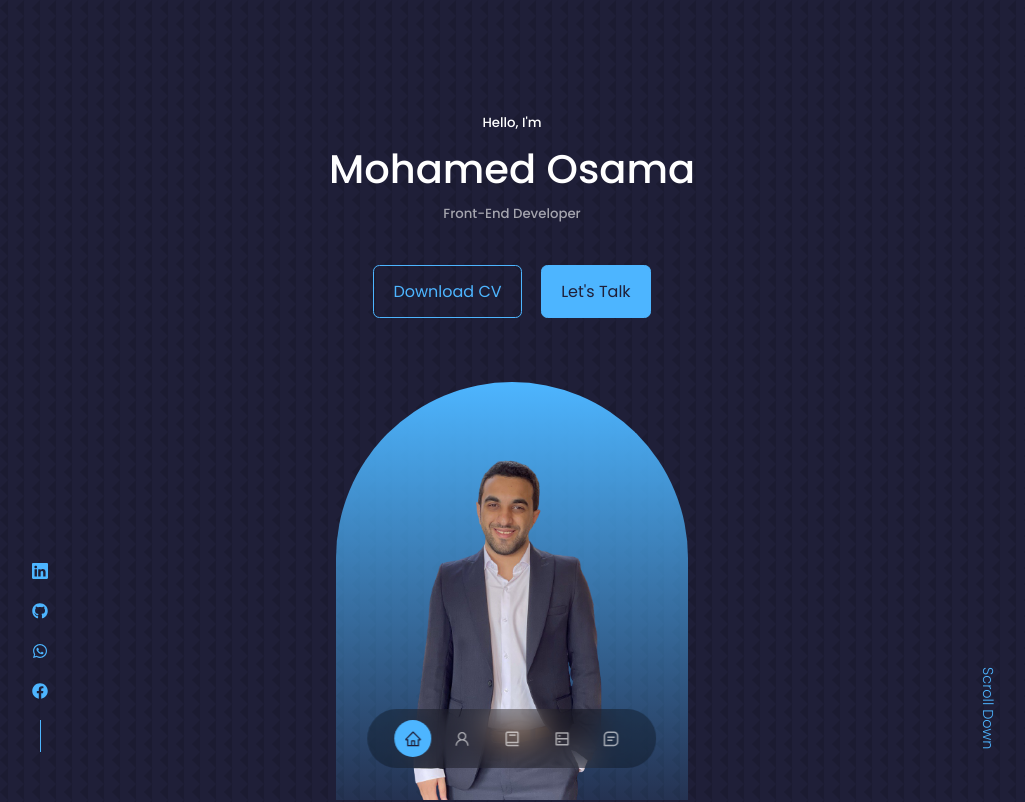
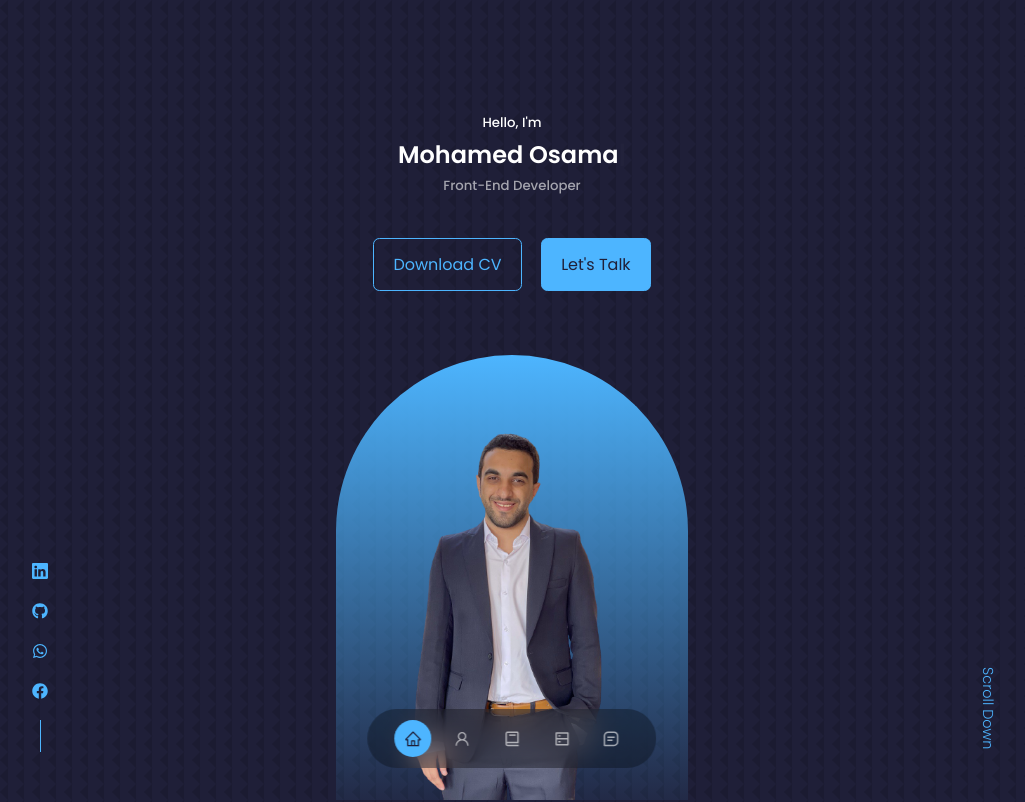
Before and after one commit to Mohamedosama20/my-portfolio, a React (Create React App) app: page / in a window 1280 px wide. Shown: the top 802 px of the page, without its empty margins (128-1153 px from the left). Built offline with nearby package versions, Linux system fonts and the light colour scheme.

Commit message:
portfolio

```diff
--- a/package.json
+++ b/package.json
@@ -14,6 +14,7 @@
     "react-dom": "^18.2.0",
     "react-icons": "^4.10.1",
     "react-scripts": "5.0.1",
+    "typed.js": "^2.0.16",
     "web-vitals": "^2.1.4"
   },
   "scripts": {
--- a/src/components/header/Header.js
+++ b/src/components/header/Header.js
@@ -3,12 +3,24 @@ import '../../styles/header.css'
 import CTA from './CTA'
 import Me from '../../assets/me.png'
 import HeaderSocials from './HeaderSocials'
+import Typed from 'typed.js';
+
 export const Header = () => {
+  const el = React.useRef(null);
+  React.useEffect(() => {
+    const typed = new Typed(el.current, {
+      strings: ['Mohamed Osama'],
+      typeSpeed: 80,
+    });
+    return () => {
+      typed.destroy();
+    };
+  }, []);
   return (
     <header>
       <div className='container header-container'>
         <h5>Hello, I'm</h5>
-        <h1>Mohamed Osama</h1>
+        <span ref={el}></span>
         <h5 className='text-light'>Front-End Developer</h5>
         <CTA/>
         <HeaderSocials/>
--- a/src/styles/header.css
+++ b/src/styles/header.css
@@ -8,6 +8,10 @@ header {
     text-align: center;
     height: 100%;
     position: relative;
+}
+.header-container span {
+    font-weight: bolder;
+    font-size: 1.5em;
 }
 .cta {
     margin-top: 2.5rem;
```
Also changed, not shown: 1 other file (tests, documents, lock files or other folders).
